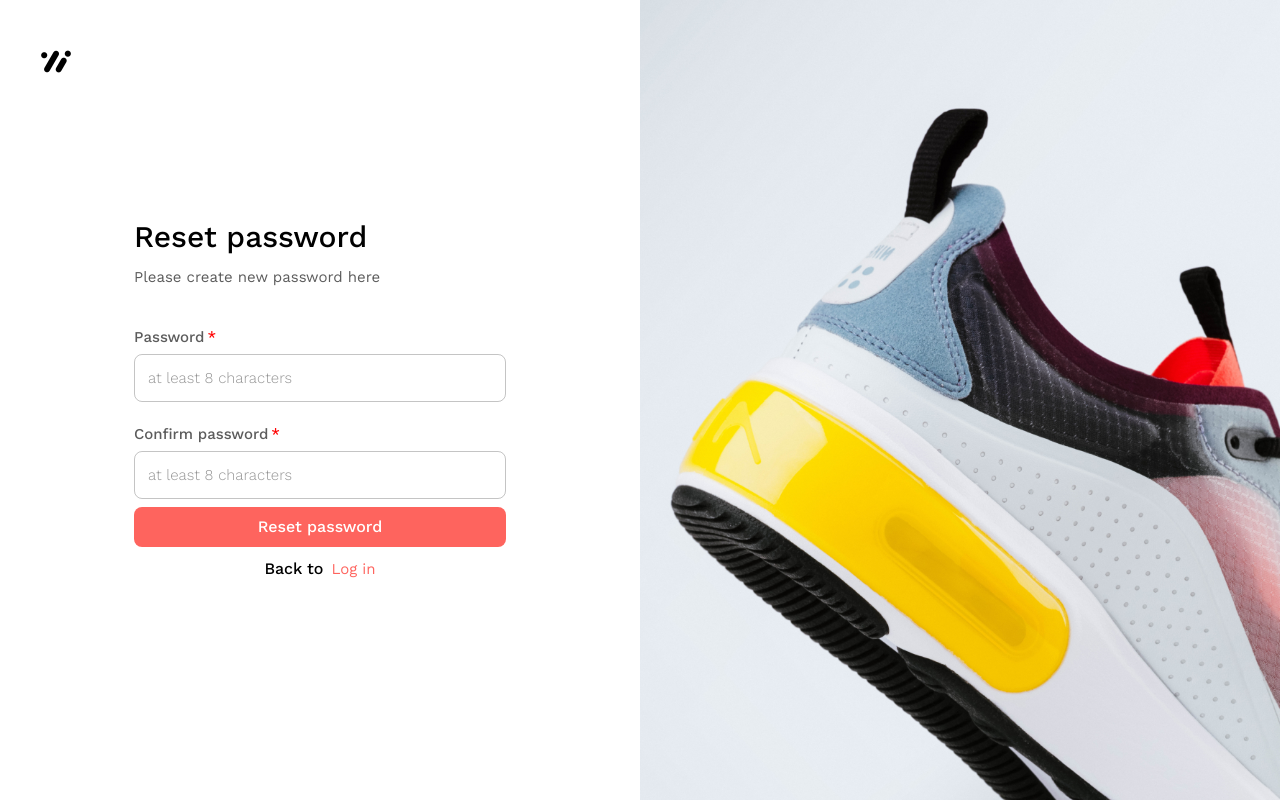
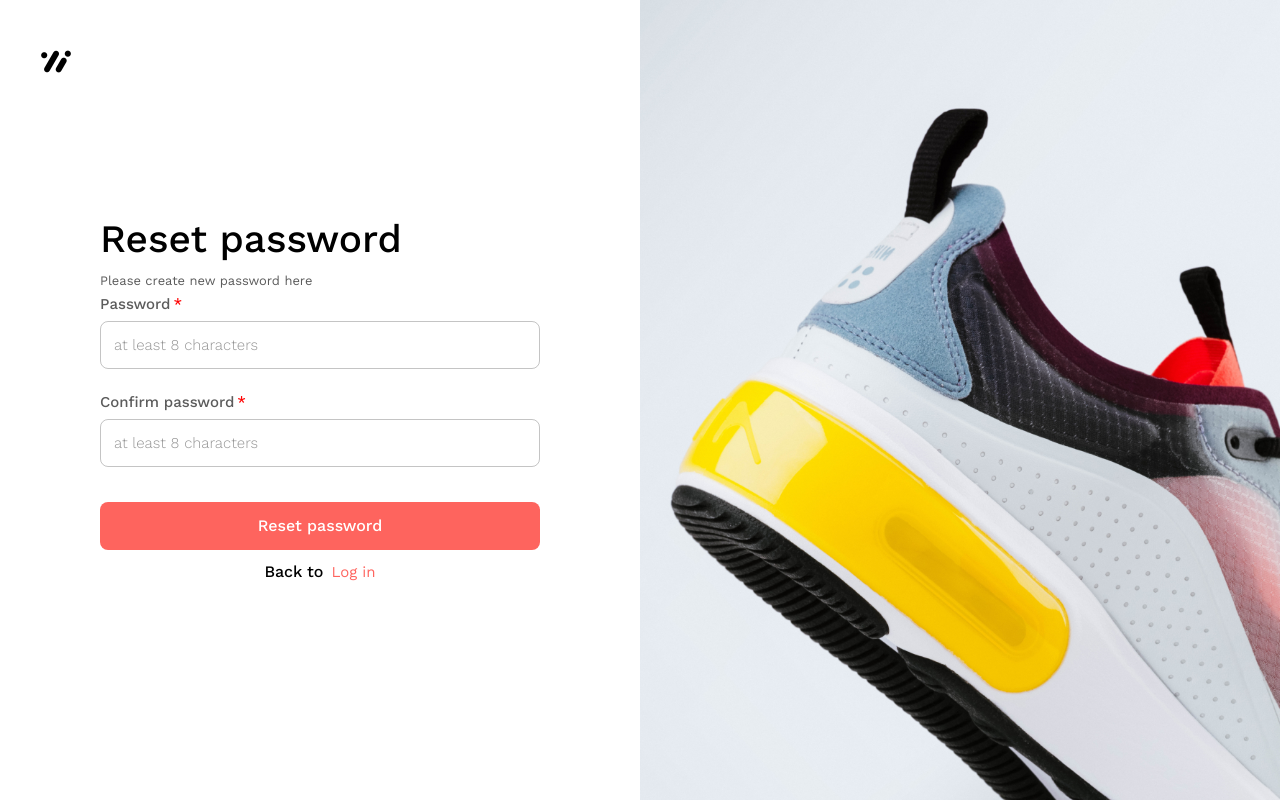
Before and after one commit to DevmianS/shoe-store-app, a Next.js app: page /reset-password in a window 1280 px wide. Built offline with nearby package versions, Linux system fonts and the light colour scheme.

Commit message:
update reset password page rwd

```diff
--- a/src/components/Form/ResetPasswordForm/index.js
+++ b/src/components/Form/ResetPasswordForm/index.js
@@ -1,21 +1,19 @@
-import React, {useState} from 'react';
-import Button from '@/components/UI/Button';
 import {
   Box,
-  Checkbox,
   FormControl,
-  FormControlLabel,
   Link,
   TextField,
   Typography,
+  useMediaQuery,
+  useTheme,
 } from '@mui/material';
 
+import Button from '@/components/UI/Button';
+import {rwdValue} from '@/utils/theme';
+
 const ResetPasswordForm = () => {
-  const [rememberMe, setRememberMe] = useState(false);
-
-  const handleCheckbox = event => {
-    setRememberMe(event.target.checked);
-  };
+  const theme = useTheme();
+  const isMobile = useMediaQuery(theme.breakpoints.down('md'));
 
   const handleSignIn = () => {
     console.log('Clicked');
@@ -25,47 +23,44 @@ const ResetPasswordForm = () => {
     <Box
       sx={{
         width: '100%',
-        maxWidth: '412px',
-        display: 'flex',
-        justifyContent: 'center',
-        alignItems: 'flex-start',
-        flexDirection: 'column',
-        textAlign: 'start',
-        padding: '20px',
+        maxWidth: isMobile ? '100%' : '480px',
+        padding: isMobile ? 0 : '20px',
       }}
     >
-      <Typography component="h1" variant="h3">
+      <Typography component="h1" variant="h1" sx={{marginBottom: '10px'}}>
         Reset password
       </Typography>
       <Typography
         component="p"
         variant="body1"
-        mt={1.5}
-        mb={3}
-        sx={{fontSize: '15px', color: '#5C5C5C'}}
+        sx={{
+          fontSize: rwdValue(10, 15),
+          color: 'text.secondary',
+          marginBottom: '5px',
+        }}
       >
         Please create new password here
       </Typography>
       <Box sx={{width: '100%'}}>
         <FormControl sx={{width: '100%'}}>
           <TextField
-            size="medium"
+            size={isMobile ? 'small' : 'medium'}
             label="Password"
             type="password"
-            margin="normal"
             required
             placeholder="at least 8 characters"
+            sx={{marginBottom: '25px'}}
           />
           <TextField
-            size="medium"
+            size={isMobile ? 'small' : 'medium'}
             label="Confirm password"
             type="password"
-            margin="normal"
             required
             placeholder="at least 8 characters"
+            sx={{marginBottom: '35px'}}
           />
 
-          <Button size="medium" onClick={handleSignIn}>
+          <Button size={isMobile ? 'small' : 'medium'} onClick={handleSignIn}>
             Reset password
           </Button>
         </FormControl>
--- a/src/styles/globals.css
+++ b/src/styles/globals.css
@@ -10,6 +10,16 @@ body {
   line-height: 1;
   font-weight: 500;
 }
+a {
+  text-decoration: none;
+}
+a:visited {
+  color: #fe645e;
+}
+a:hover {
+  color: #b83530;
+}
+
 .icon-chevron-down:before {
   content: '\e900';
 }
--- a/src/utils/theme.js
+++ b/src/utils/theme.js
@@ -65,7 +65,7 @@ export const theme = createTheme({
           textTransform: 'none',
         },
         sizeMedium: {
-          height: 40,
+          height: 48,
           fontSize: 16,
           borderRadius: 8,
           textTransform: 'none',
```
